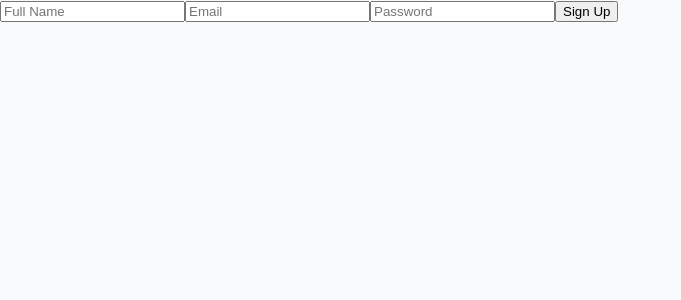
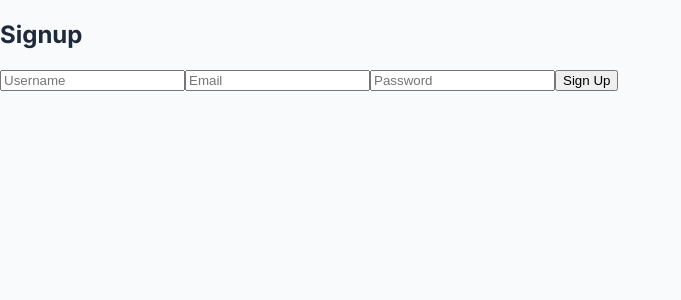
Before and after one commit to Pavithra-824/User_Management_Assessment, a React app in the folder frontend/: page /signup in a window 1280 px wide. Shown: the top 300 px of the page, without its empty margins (0-681 px from the left). Built offline with nearby package versions, Linux system fonts and the light colour scheme; no server answers; the HTML template or start-up script is replaced by a standard one.

Commit message:
Fix signup by using default Django user and username

```diff
--- a/frontend/src/pages/Signup.jsx
+++ b/frontend/src/pages/Signup.jsx
@@ -3,35 +3,74 @@ import axios from 'axios';
 import { useNavigate } from 'react-router-dom';
 
 const Signup = () => {
+  const navigate = useNavigate();
+
   const [formData, setFormData] = useState({
-    full_name: '',
+    username: '',
     email: '',
     password: '',
   });
 
-  const navigate = useNavigate();
+  const handleChange = (e) => {
+    setFormData({
+      ...formData,
+      [e.target.name]: e.target.value,
+    });
+  };
 
   const handleSignup = async (e) => {
     e.preventDefault();
+
     try {
-      const res = await axios.post(
+      await axios.post(
         `${import.meta.env.VITE_API_URL}/api/signup/`,
         formData,
-        { headers: { 'Content-Type': 'application/json' } }
+        {
+          headers: {
+            'Content-Type': 'application/json',
+          },
+        }
       );
 
-      localStorage.setItem('token', res.data.token);
-      navigate('/profile');
+      alert('Signup successful! Please login.');
+      navigate('/login');
     } catch (err) {
-      alert(JSON.stringify(err.response?.data || 'Signup failed'));
+      console.error(err.response?.data);
+      alert('Signup failed');
     }
   };
 
   return (
     <form onSubmit={handleSignup}>
-      <input placeholder="Full Name" onChange={(e) => setFormData({...formData, full_name: e.target.value})} />
-      <input placeholder="Email" onChange={(e) => setFormData({...formData, email: e.target.value})} />
-      <input type="password" placeholder="Password" onChange={(e) => setFormData({...formData, password: e.target.value})} />
+      <h2>Signup</h2>
+
+      <input
+        type="text"
+        name="username"
+        placeholder="Username"
+        value={formData.username}
+        onChange={handleChange}
+        required
+      />
+
+      <input
+        type="email"
+        name="email"
+        placeholder="Email"
+        value={formData.email}
+        onChange={handleChange}
+        required
+      />
+
+      <input
+        type="password"
+        name="password"
+        placeholder="Password"
+        value={formData.password}
+        onChange={handleChange}
+        required
+      />
+
       <button type="submit">Sign Up</button>
     </form>
   );
```
